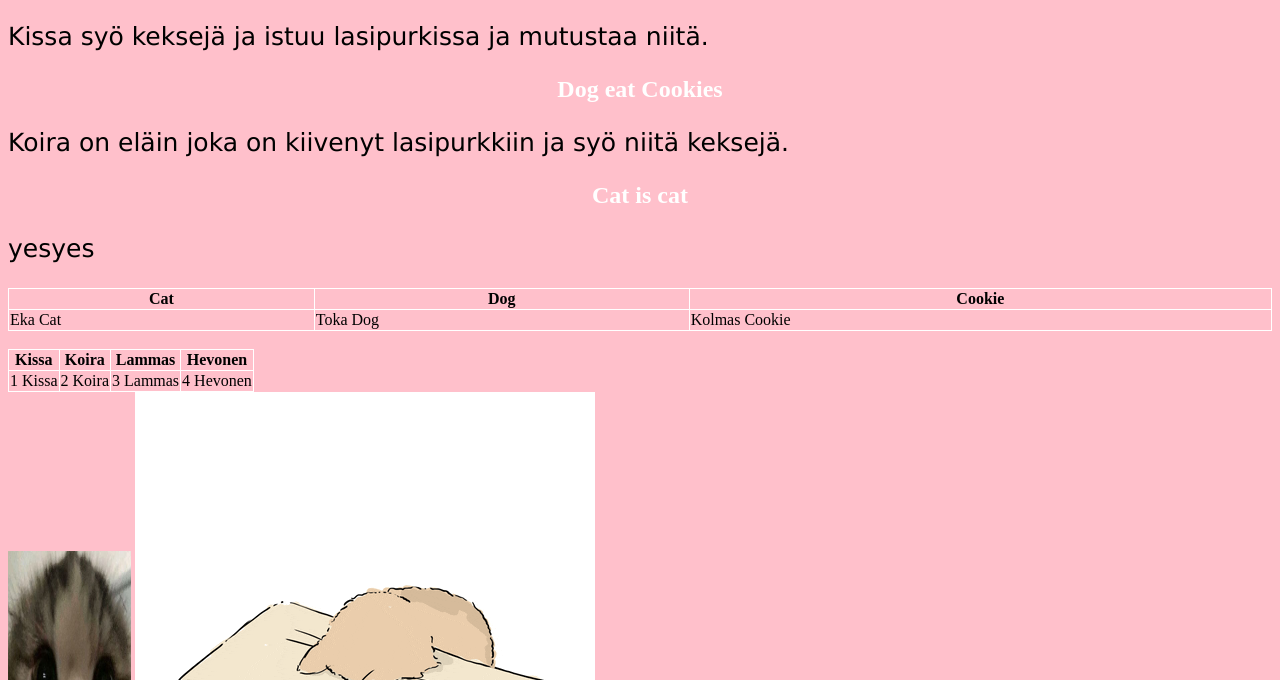
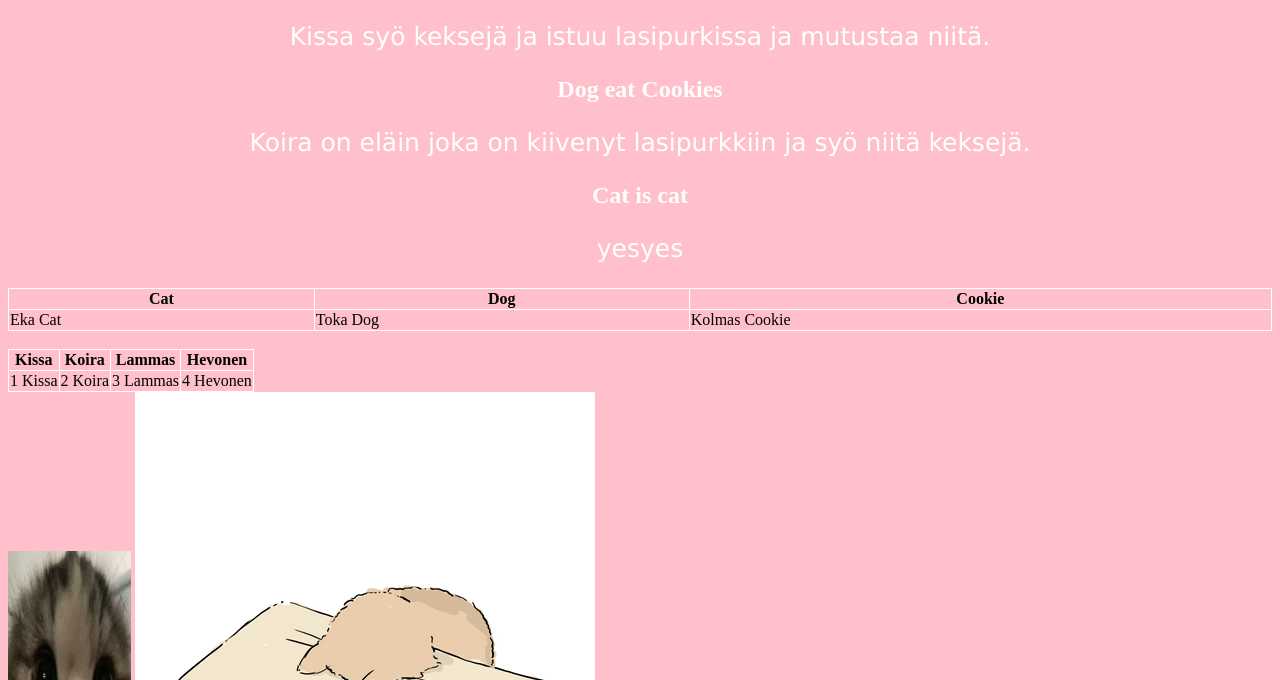
Before and after one commit to Sarzuliini/Sarzuliini.github.io, a plain HTML site: page index.html in a window 1280 px wide. Shown: the part 120-800 px from the top of the page. Drawn offline with Linux system fonts and the light colour scheme.

Commit message:
Update Style.css

```diff
--- a/css/Style.css
+++ b/css/Style.css
@@ -14,3 +14,8 @@ p {
   color: white;
   text-align: center;
 }
+
+p {
+  color: white;
+  text-align: center;
+}
```
